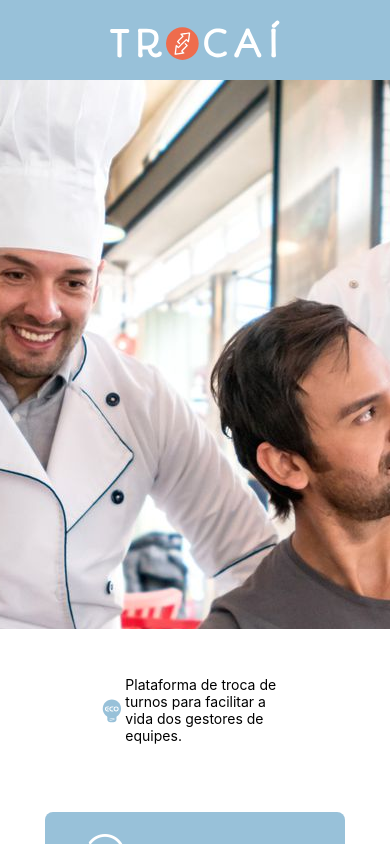
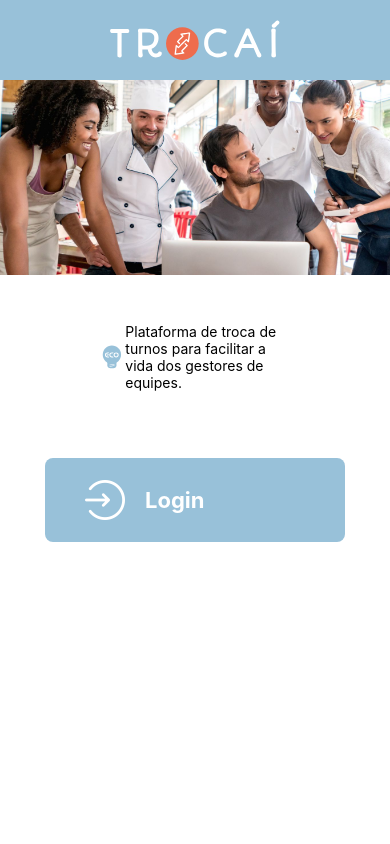
Before and after one commit to ICEI-PUC-Minas-PMV-ADS/trocai, a React Native app in the folder src/frontend/: screen / in a window 390 px wide. Built offline with nearby package versions, Linux system fonts and the light colour scheme; what expo-linking would draw is missing.

Commit message:
improve home styles

```diff
--- a/src/frontend/screens/home/homeScreen.tsx
+++ b/src/frontend/screens/home/homeScreen.tsx
@@ -3,7 +3,6 @@ import styled from "styled-components/native";
 import { useSelector } from "react-redux";
 import Lamp from "./lamp";
 import OptionsList from "./optionsList";
-import dimensions from "../../constants/Layout";
 import Colors from "../../constants/Colors";
 import LogoWithText from "../img/logoWithText";
 
@@ -16,7 +15,7 @@ function HomePage(): JSX.Element {
   const homeImg = require("../../assets/images/home-img.jpeg");
 
   return (
-    <SafeAreaView style={{ flex: 1 }}>
+    <SafeAreaView style={{ flex: 1, backgroundColor: Colors.light.white }}>
       <HomeScreenContainer>
         <Header>
           <LogoWithText textColor={Colors.light.white} height={40} />
@@ -46,7 +45,7 @@ const HomeScreenContainer = styled.ScrollView.attrs(() => ({
     alignItems: "center",
     display: "flex",
     flexDirection: "column",
-    paddingBottom: "40px",
+    marginBottom: "40px",
     width: "100%",
     height: "100%",
     backgroundColor: Colors.light.white,
@@ -74,8 +73,9 @@ const Header = styled.View`
 `;
 
 const ImageContainer = styled.View`
-  width: 100%;
-  height: ${dimensions.window.height * 0.65};
+  width: 100vw;
+  height: 50vw;
+  max-height: 50vh;
   display: flex;
   justify-content: center;
   align-items: center;
@@ -86,7 +86,9 @@ const ImageContainer = styled.View`
 
 const HomeImg = styled.Image`
   position: absolute;
-  width: 1366px;
-  height: 1366px;
+  width: 100vw;
+  height: 100vw;
+  max-width: 1000px;
+  max-height: 900px;
   top: -50%;
 `;
```
